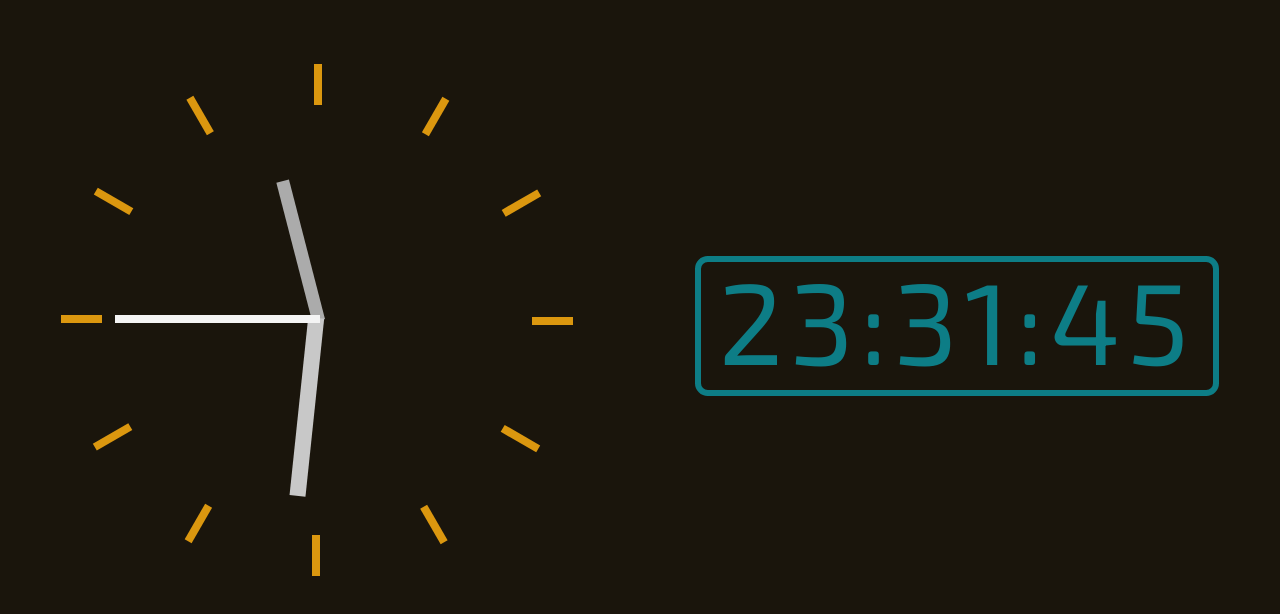
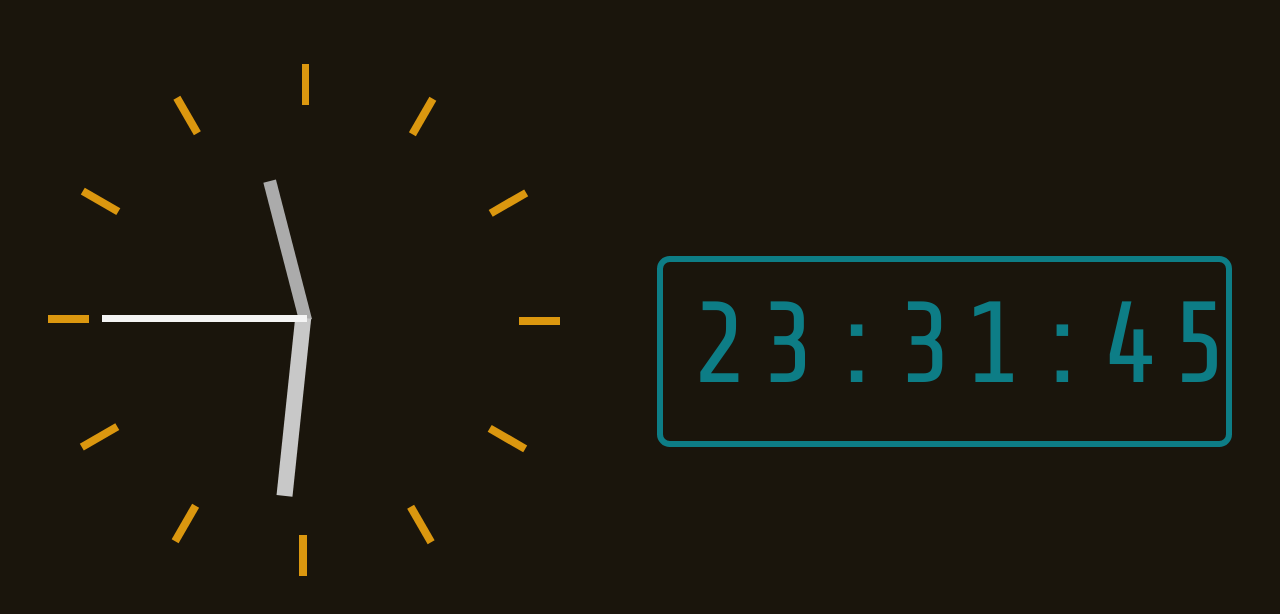
Before and after one commit to SzokeFerenc/simple-webclock, a plain HTML site: page index.html in a window 1280 px wide. Drawn offline with nearby package versions, Linux system fonts and the light colour scheme.

Commit message:
font family changed to monospace

```diff
--- a/index.html
+++ b/index.html
@@ -11,6 +11,9 @@
         <link rel="preconnect" href="https://fonts.googleapis.com">
         <link rel="preconnect" href="https://fonts.gstatic.com" crossorigin>
         <link href="https://fonts.googleapis.com/css2?family=Exo+2:wght@100&display=swap" rel="stylesheet">
+        <link rel="preconnect" href="https://fonts.googleapis.com">
+        <link rel="preconnect" href="https://fonts.gstatic.com" crossorigin>
+        <link href="https://fonts.googleapis.com/css2?family=Share+Tech+Mono&display=swap" rel="stylesheet">
         <link rel="stylesheet" type="text/css" href="style.css">
 
     </head>
--- a/style.css
+++ b/style.css
@@ -26,11 +26,12 @@
   #digital {
     margin-top: 5vw;
     height:11vw;
-    font-family: 'Exo 2', sans-serif;
+    font-family: 'Share Tech Mono', monospace;
     font-size: 10vw;
-    font-weight: 400;
-    letter-spacing: 1.5vw;
+    font-weight: 100;
+    letter-spacing: 1vw;
     text-align: center;
+    padding: 2%;
     border-radius: 1vw;
     border: #db970f .5vw solid;
   }
```
